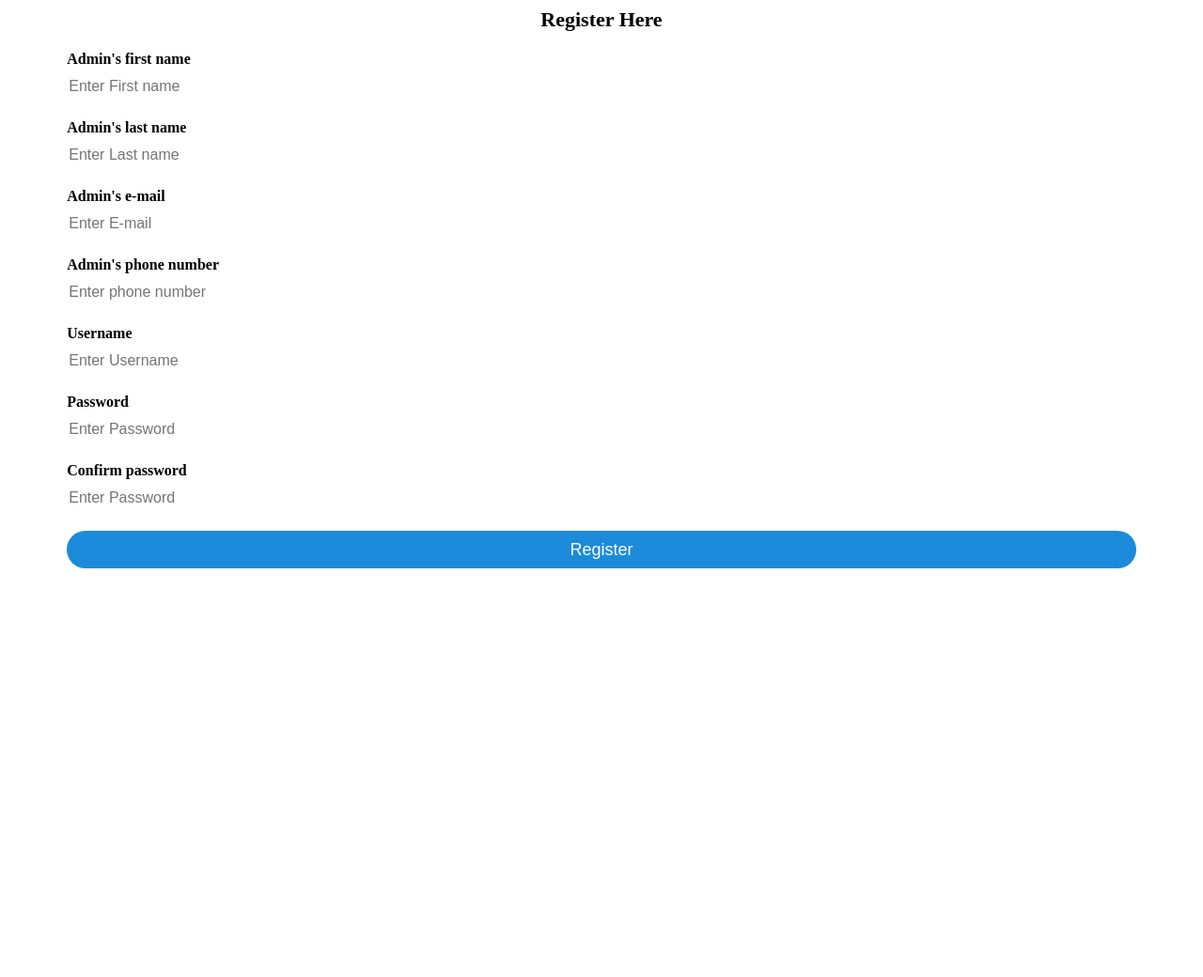
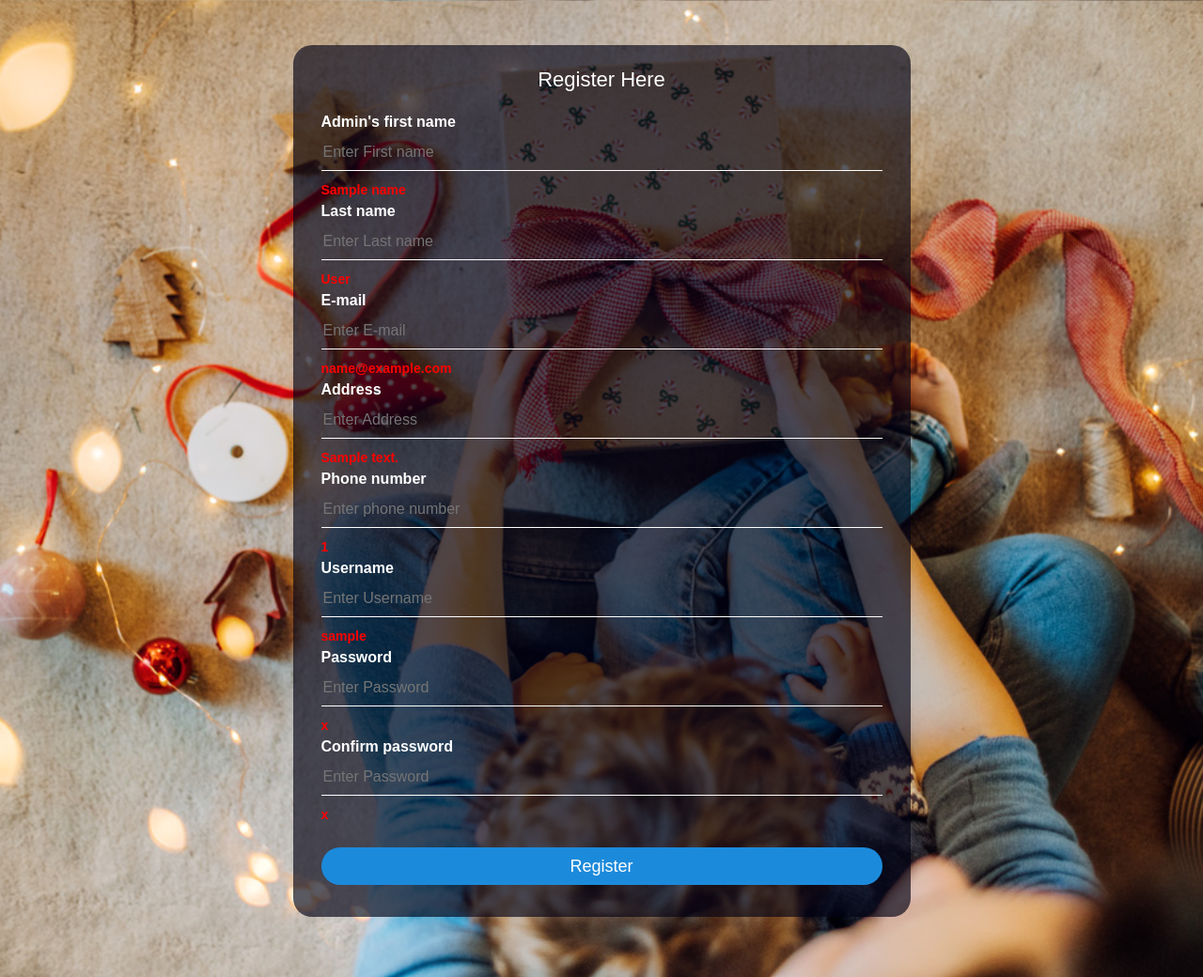
Before and after one commit to DSim0111/ProjekatPSI_MTS, a PHP site: template faza6/app/Views/pages/registerAdmin_admin.php in a window 1280 px wide. Shown: the whole page at 94% size. Before the commit the page ends 605 px from the top, so only its background shows below. Run offline with PHP 8.4, Linux system fonts and the light colour scheme; the template is opened without the code that fills it: most values are stand-ins (such as "Sample title", 1, 10 or a date in 2020); data that the repository does not hold is empty; some libraries are stand-ins or nearby versions.

Commit message:
Login, logout, registracija admina
* Login ( autorizacija u svakom kontroleru)
* Logout
* BaseController sadrzi pravila za validaciju formi za registraciju ( kasnije za izmenu podataka)
* Registracija novog admina

```diff
--- a/faza6/app/Models/ShopModel.php
+++ b/faza6/app/Models/ShopModel.php
@@ -25,6 +25,9 @@ class ShopModel extends Model {
 
     public function insertShop($id, $description, $shopName, $state, $address) {
         helper("date");
+
+        // TODO
+        // wtf is this
        $date= date("Y-m-d H:i", time());
 
         $this->insert(
--- a/faza6/app/Views/pages/login_guest.php
+++ b/faza6/app/Views/pages/login_guest.php
@@ -25,7 +25,7 @@
                             if(isset($error)){
 
 
-                                echo "<p style='color:red;'>".$error."</p>";
+                                echo "<p class='errorMessage'>".$error."</p>";
                             }
                         ?>
 
--- a/faza6/app/Views/pages/registerAdmin_admin.php
+++ b/faza6/app/Views/pages/registerAdmin_admin.php
@@ -1,43 +1,117 @@
 <html>
-	<head>
-		<title>Register admin|Giftery</title>
-		<link rel="stylesheet" type="text/css" href="style_register.css">
-	</head>
-	<body>
-		<div class=" container log-box">
-			<div class="row">
-				<div class="col-sm-12">
+    <head>
+
+        <title>Register|Giftery</title>
+        <link rel="stylesheet" href="https://stackpath.bootstrapcdn.com/bootstrap/4.4.1/css/bootstrap.min.css" integrity="sha384-Vkoo8x4CGsO3+Hhxv8T/Q5PaXtkKtu6ug5TOeNV6gBiFeWPGFN9MuhOf23Q9Ifjh" crossorigin="anonymous">
+
+         <link rel="stylesheet" type="text/css" href="<?php echo base_url()?>/css/style_common.css">
+        <link rel="stylesheet" type="text/css" href="<?php echo base_url()?>/css/style_register.css">
+    </head>
+    <body>
 
 
-			<h1>Register Here</h1>
-			</div>
-			</div>
-			<div class="row">
-			<form class="reg-form">
-				<div class="col-sm-12">
 
 
+<div class="container">
+    <div class="row">
+
+		<div class="offset-lg-2 col-lg-8 offset-md-2 col-md-8 col-sm-12 ">
+                    <br>
+                    <br>
+
+                    <div class="log-box ">
+                        <br>
+			<h1>Register Here</h1>
+                        <?php
+                            if(isset($message)){
+
+                                echo "<p>".$message."</p>";
+                            }
+
+                        ?>
+			<form  name="registerUser" class="reg-form" method="POST"  action='<?php
+                        echo base_url("Administrator/registerAdminSubmit");
+
+                        ?>'>
+
 			<p>Admin's first name</p>
-			<input type="text" name="username" placeholder="Enter First name">
-			<p>Admin's last name</p>
-			<input type="text" name="username" placeholder="Enter Last name">
-			<p>Admin's e-mail</p>
-			<input type="text" name="username" placeholder="Enter E-mail">
 
-            <p>Admin's phone number</p>
-            <input type="text" name="username" placeholder="Enter phone number">
+                        <input type="text" name="name" value="<?php
+                        if(isset($_POST['name']))echo $_POST['name'];
+                        ?>" placeholder="Enter First name">
 
+
+                         <?php
+                                if(isset($name))
+
+                                echo "<p class='errorMessage'>".$name."</p> ";
+                            ?>
+
+			<p>Last name</p>
+			<input type="text" name="surname" value="<?php if(isset($_POST['surname']))echo $_POST['surname'];?>"placeholder="Enter Last name">
+
+                          <?php
+                                if(isset($surname))
+
+                                echo "<p class='errorMessage'>".$surname."</p> ";
+                            ?>
+
+			<p>E-mail</p>
+			<input type="text" name="email"  value="<?php if(isset($_POST['email']))echo $_POST['email'];?>"placeholder="Enter E-mail">
+                          <?php
+                                if(isset($email))
+
+                                echo "<p class='errorMessage'>".$email."</p>";
+                            ?>
+
+			<p>Address</p>
+			<input type="text" name="address"  value="<?php if(isset($_POST['address']))echo $_POST['address'];?>"  placeholder="Enter Address">
+
+                         <?php
+                                if(isset($address))
+
+                                echo "<p class='errorMessage'>".$address."</p> ";
+                           ?>
+
+			<p>Phone number</p>
+			<input type="text" name="phoneNum" value="<?php if(isset($_POST['phoneNum']))echo $_POST['phoneNum'];?>" placeholder="Enter phone number">
+                           <?php
+                                if(isset($phoneNum))
+
+                                echo "<p class='errorMessage'>".$phoneNum."</p> ";
+                           ?>
 			<p>Username</p>
-			<input type="text" name="username" placeholder="Enter Username">
+			<input type="text" name="username" value="<?php if(isset($_POST['username']))echo $_POST['username'];?>"   placeholder="Enter Username">
+                           <?php
+                                if(isset($username))
+
+                                echo "<p class='errorMessage'>".$username."</p> ";
+                           ?>
 			<p>Password</p>
 			<input type="password" name="password" placeholder="Enter Password">
+                          <?php
+                                if(isset($password))
+
+                                echo "<p class='errorMessage'>".$password."</p> ";
+                           ?>
 			<p>Confirm password</p>
-			<input type="password" name="password" placeholder="Enter Password">
+			<input type="password" name="confirmPassword" placeholder="Enter Password">
+
+                         <?php
+                                if(isset($confirmPassword))
+
+                                echo "<p class='errorMessage'>".$confirmPassword."</p>";
+                           ?>
+                        <br>
 			<input type="submit" name="submit" value="Register">
-			</div>
+                        <br>
+                        <br>
 			</form>
+                </div>
+                    <br>
+                    <br>
 		</div>
-		</div>
-	</body>
-
+        </div>
+        </div>
+        </body>
 </html>
--- a/faza6/public/css/style_register.css
+++ b/faza6/public/css/style_register.css
@@ -12,6 +12,12 @@ h1{
 	font-size:22px;
 
 }
+.errorMessage{
+
+    font-size:14px;
+    color:red;
+    font-weight: 100;
+}
 .log-box p{
 	margin:0;
 	padding:0;
@@ -21,7 +27,7 @@ h1{
 }
 .log-box input{
 	width:100%;
-	margin-bottom:15px;
+	margin-bottom:10px;
 
 }
 a:link{
```
Also changed, not shown: faza6/app/Controllers/Administrator.php (+56 -1 lines), faza6/app/Controllers/BaseController.php (+76 -3 lines), faza6/app/Controllers/Guest.php (+7 -83 lines), faza6/app/Controllers/Shop.php (+12 -0 lines), faza6/app/Controllers/User.php (+11 -0 lines), faza6/app/Models/AdministratorModel.php (added, +32 -0 lines), faza6/app/Models/SystemUserModel.php (+22 -0 lines), faza6/app/Views/pages/registerShop_guest.php (+12 -12 lines), faza6/app/Views/pages/registerUser_guest.php (+8 -8 lines).
